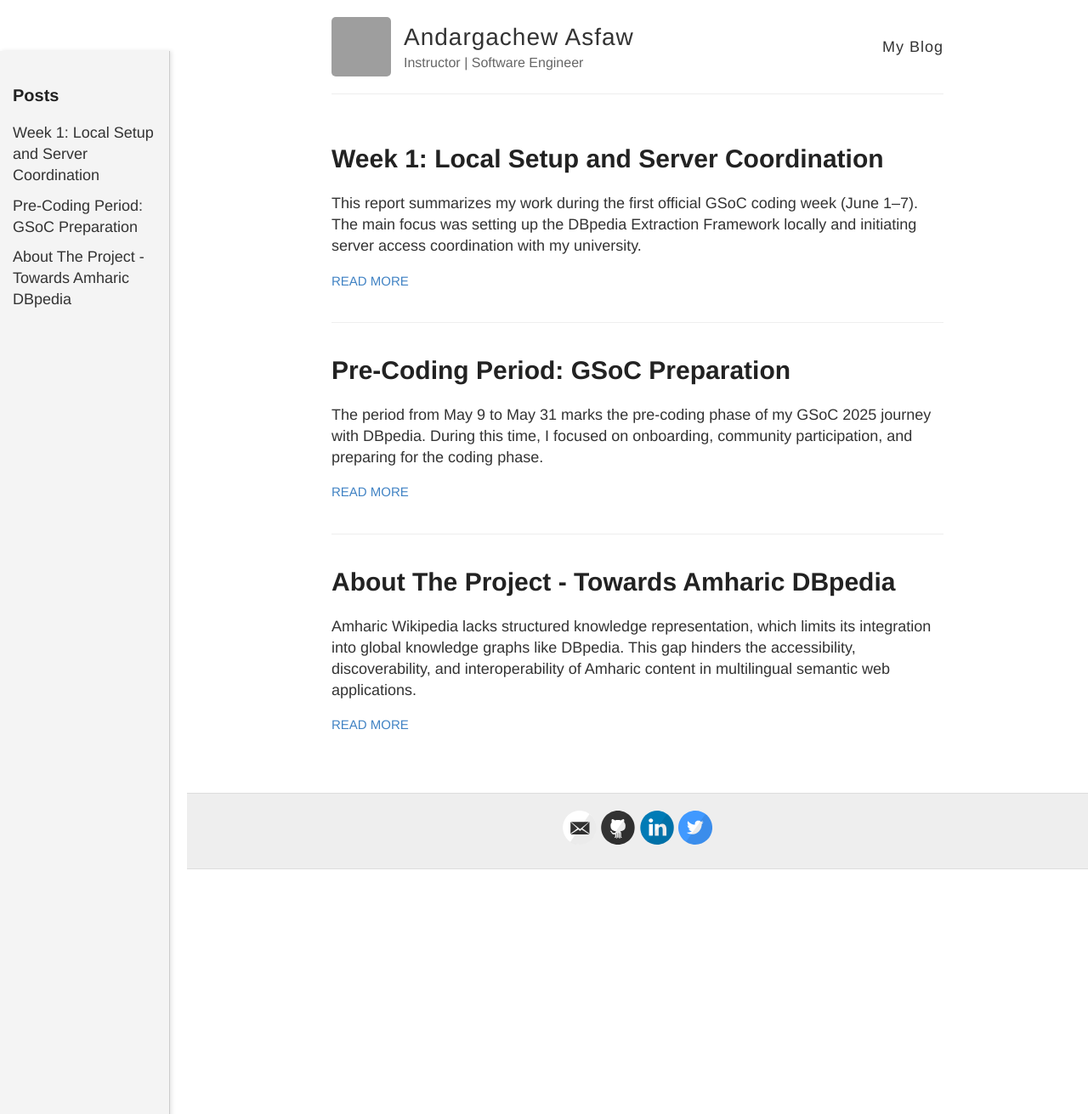
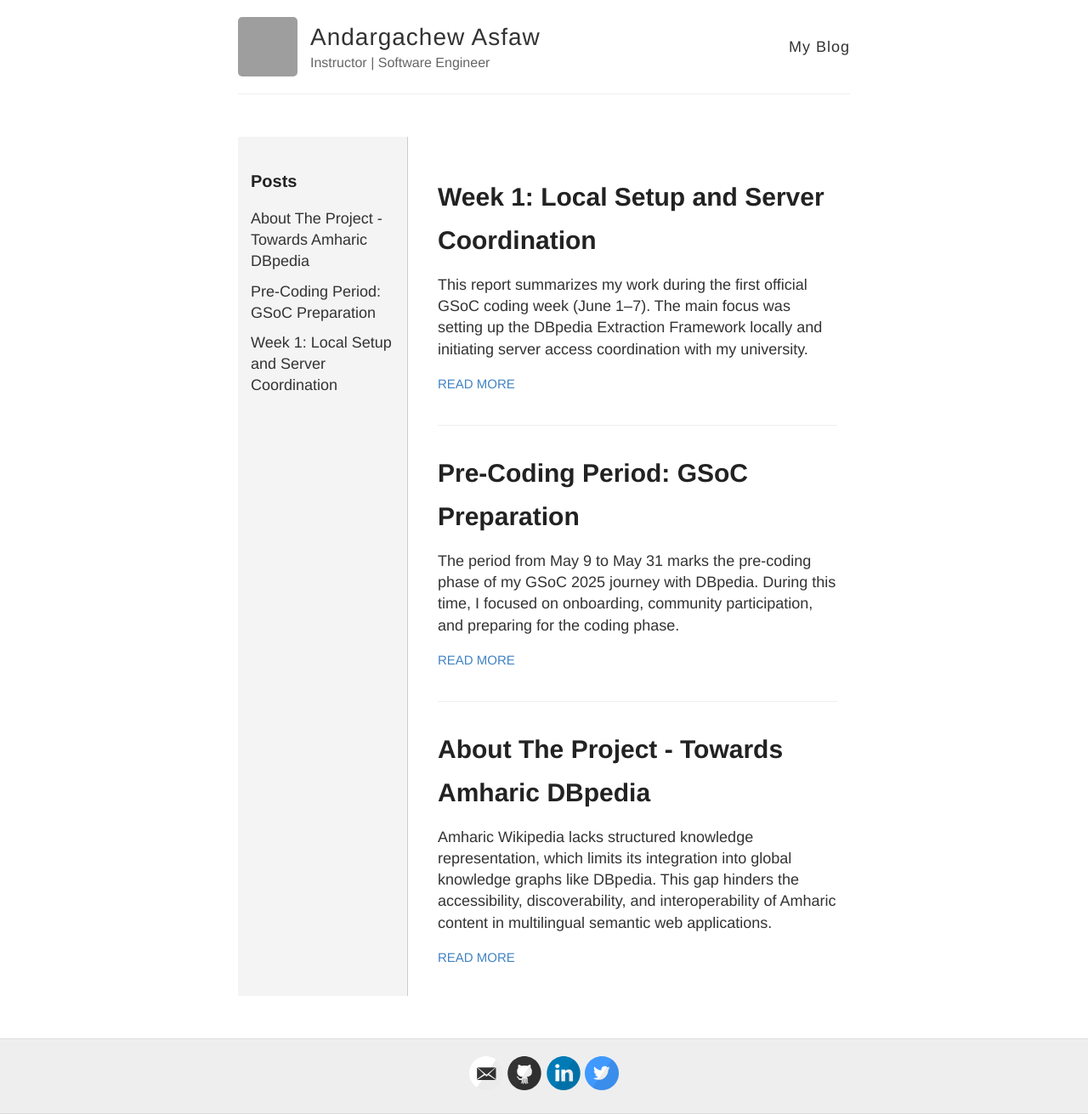
Before and after one commit to contact-andy/gsoc-2025-dbpedia, a Jekyll site: the page built from index.html, in a window 1280 px wide and 1311 px high. Shown: the whole window at 85% size. Built offline with Jekyll 4.4.1, drawn with Linux system fonts in a browser that asks for light colours; grey boxes are pictures that could not be loaded.

Commit message:
Sidebar and homepage  updated

```diff
--- a/_includes/sidebar.html
+++ b/_includes/sidebar.html
@@ -1,4 +1,4 @@
-<style>
+<!-- <style>
   .sidebar {
     position: fixed;
     left: 0;
@@ -44,4 +44,12 @@
     <li><a href="{{ site.baseurl }}/{{ post.url }}">{{ post.title }}</a></li>
     {% endfor %}
   </ul>
-</div>
+</div> -->
+
+<h3>Posts</h3>
+<ul>
+  {% assign sorted_posts = site.posts | sort: 'date' %} {% for post in
+  sorted_posts %}
+  <li><a href="{{ post.url }}">{{ post.title }}</a></li>
+  {% endfor %}
+</ul>
--- a/_layouts/default.html
+++ b/_layouts/default.html
@@ -25,6 +25,42 @@
     />
 
     <!-- Created with Jekyll Now - http://github.com/barryclark/jekyll-now -->
+    <style>
+      .main-wrapper {
+        display: flex;
+        gap: 20px;
+      }
+
+      .sidebar {
+        width: 200px;
+        background-color: #f4f4f4;
+        padding: 15px;
+        border-right: 1px solid #ccc;
+      }
+
+      .sidebar ul {
+        list-style: none;
+        padding: 0;
+      }
+
+      .sidebar li {
+        margin: 10px 0;
+      }
+
+      .sidebar a {
+        text-decoration: none;
+        color: #333;
+      }
+
+      .sidebar a:hover {
+        text-decoration: underline;
+      }
+
+      .main-content {
+        flex: 1;
+        padding: 15px;
+      }
+    </style>
   </head>
 
   <body>
@@ -50,8 +86,11 @@
       </div>
     </div>
 
-    <div id="main" role="main" class="container">
-      {% include sidebar.html %} {{ content }}
+    <div class="container">
+      <div class="main-wrapper">
+        <div class="sidebar">{% include sidebar.html %}</div>
+        <div class="main-content">{{ content }}</div>
+      </div>
     </div>
 
     <div class="wrapper-footer">
```
